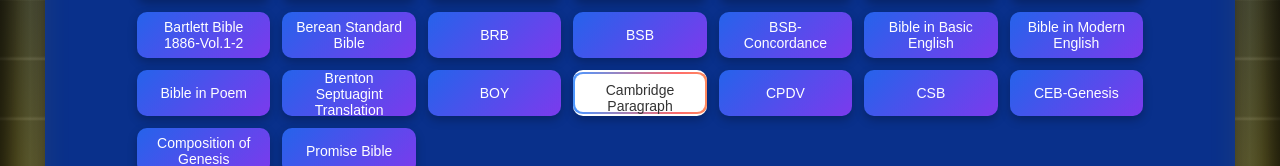
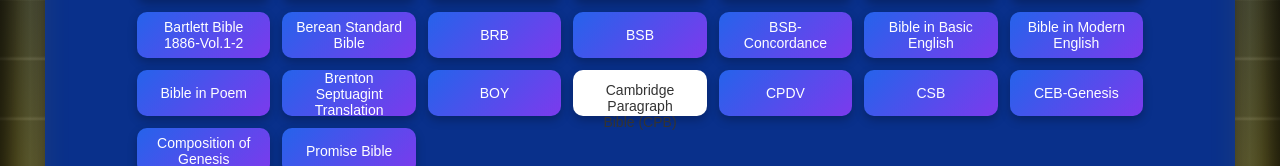
Before and after one commit to Jeevan953/Bible-Versions, a React (Vite) app: page / in a window 1280 px wide. Shown: the part 239-405 px from the top of the page. Built offline with nearby package versions, Linux system fonts and the light colour scheme.

Commit message:
Fix PDF paths

```diff
--- a/src/App.css
+++ b/src/App.css
@@ -364,43 +364,6 @@
   border: 2px solid transparent;
   border-radius: 10px;
   cursor: pointer;
-  overflow: hidden;
+  overflow: visible;
   z-index: 1;
 }
-
-.cpb-btn::before {
-  content: "";
-  position: absolute;
-  inset: -2px;
-  border-radius: 10px;
-  background: linear-gradient(
-    90deg,
-    #ff6b6b,
-    #ffd93d,
-    #6bcB77,
-    #4d96ff,
-    #ff6b6b
-  );
-  background-size: 300% 300%;
-  animation: borderMove 4s linear infinite;
-  z-index: -2;
-}
-
-.cpb-btn::after {
-  content: "";
-  position: absolute;
-  inset: 2px;
-  background: white;
-  border-radius: 8px;
-  z-index: -1;
-}
-
-@keyframes borderMove {
-  0% {
-    background-position: 0% 50%;
-  }
-
-  100% {
-    background-position: 300% 50%;
-  }
-}
```
